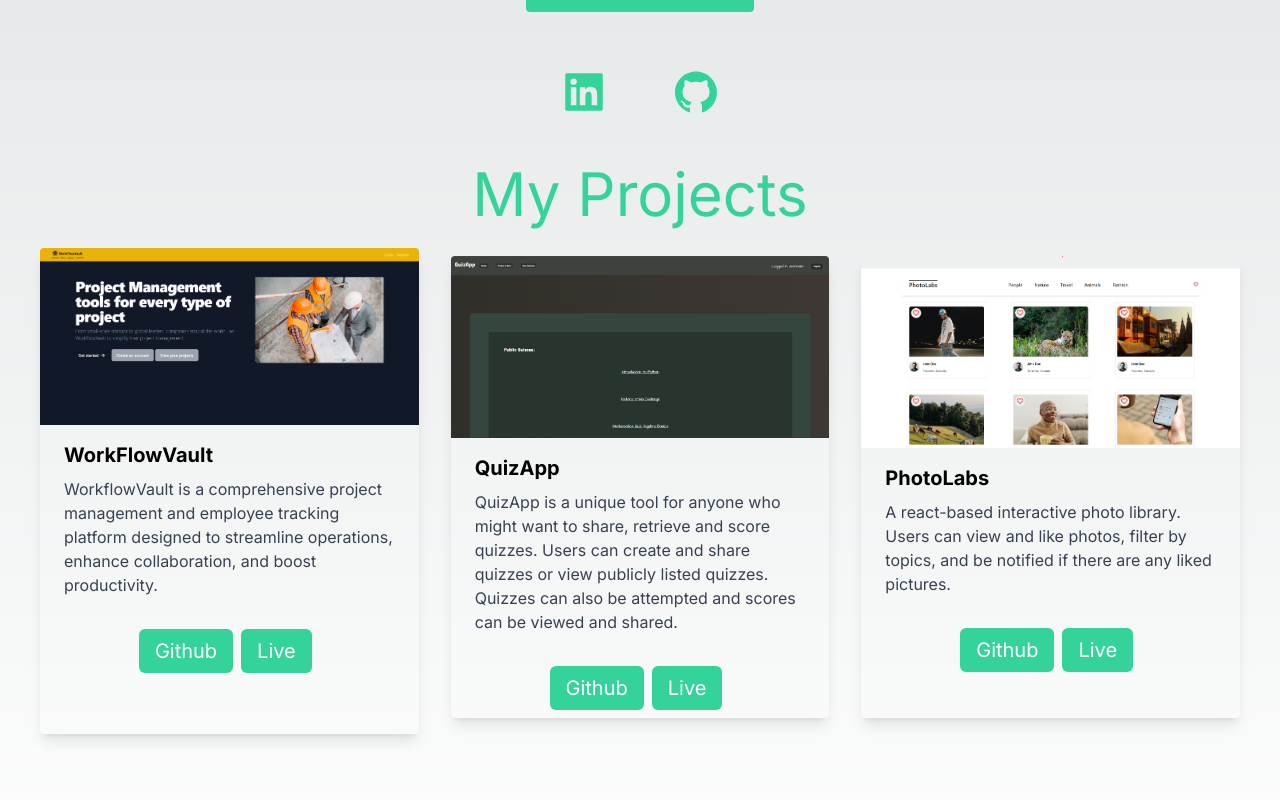
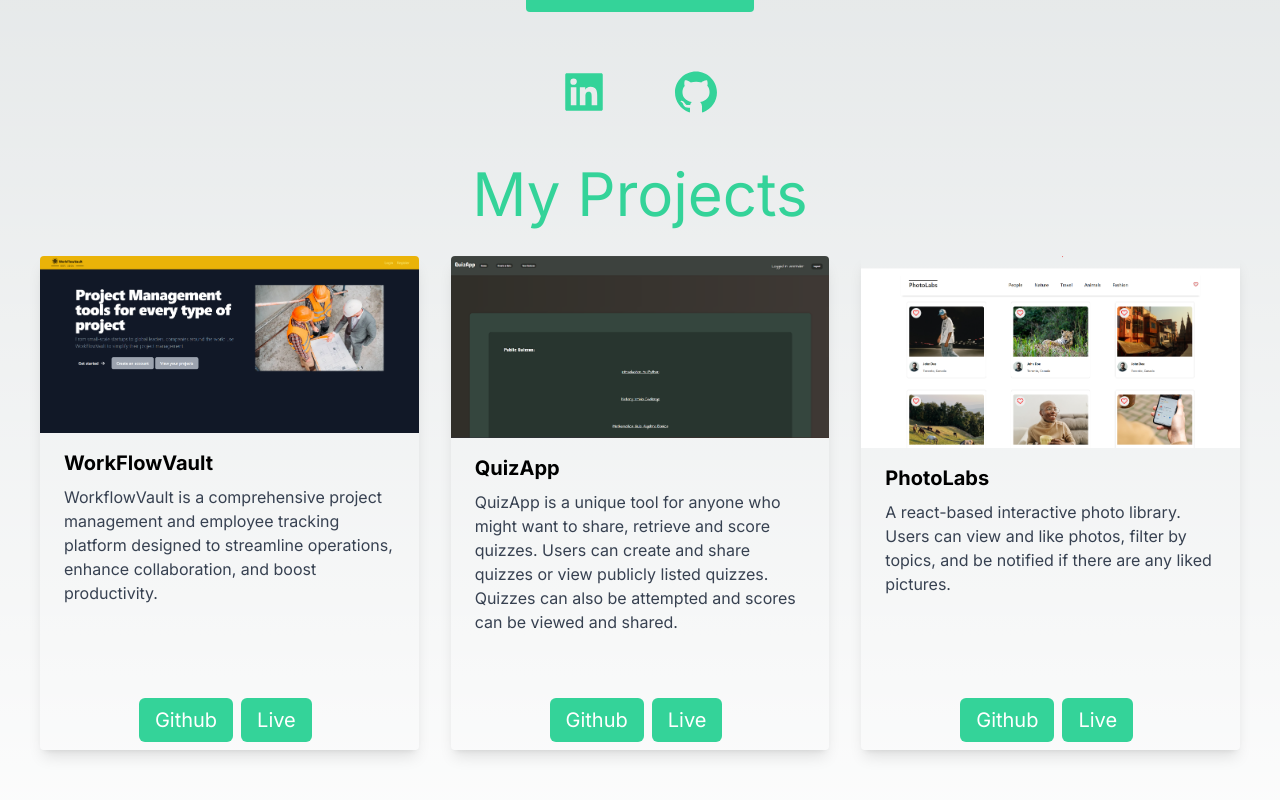
Before and after one commit to amrinder95/amrinder95.github.io, a Next.js app: page / in a window 1280 px wide. Shown: the part 652-1452 px from the top of the page. Built offline with nearby package versions, Linux system fonts and the light colour scheme.

Commit message:
fix card sizing

```diff
--- a/src/app/page.tsx
+++ b/src/app/page.tsx
@@ -38,7 +38,7 @@ export default function Home() {
           <h3 className="text-6xl py-4 text-emerald-400">My Projects</h3>
         </div>
         <div className="grid gap-8 grid-cols-1 md:grid-cols-3 lg:grid-cols-3">
-          <div className="max-w-screen-sm rounded overflow-hidden shadow-lg mt-2">
+          <div className="max-w-screen-sm rounded overflow-hidden shadow-lg my-4 flex flex-col h-full">
             <Image className="w-full" src={project1} alt="workflowvault" unoptimized/>
             <div className="px-6 py-4">
               <div className="font-bold text-xl mb-2">
@@ -48,12 +48,12 @@ export default function Home() {
                 WorkflowVault is a comprehensive project management and employee tracking platform designed to streamline operations, enhance collaboration, and boost productivity.
               </p>
             </div>
-            <div className="px-6 pt-4 pb-2 flex justify-center">
+            <div className="px-6 pt-4 pb-2 flex justify-center mt-auto">
               <a href="https://github.com/amrinder95/workflowvault" className="rounded-md px-4 py-2 text-white bg-emerald-400 text-xl mr-2">Github</a>
               <a href="https://workflowvault.netlify.app" className="rounded-md px-4 py-2 text-white bg-emerald-400 text-xl mr-2">Live</a>
             </div>
           </div>
-          <div className="max-w-screen-sm rounded overflow-hidden shadow-lg my-4">
+          <div className="max-w-screen-sm rounded overflow-hidden shadow-lg my-4 flex flex-col h-full">
             <Image className="w-full" src={project2} alt="quizapp" unoptimized/>
             <div className="px-6 py-4">
               <div className="font-bold text-xl mb-2">
@@ -63,12 +63,12 @@ export default function Home() {
                 QuizApp is a unique tool for anyone who might want to share, retrieve and score quizzes. Users can create and share quizzes or view publicly listed quizzes. Quizzes can also be attempted and scores can be viewed and shared.
               </p>
             </div>
-            <div className="px-6 pt-4 pb-2 flex justify-center">
+            <div className="px-6 pt-4 pb-2 flex justify-center mt-auto">
               <a href="https://github.com/amrinder95/workflowvault" className="rounded-md px-4 py-2 text-white bg-emerald-400 text-xl mr-2">Github</a>
               <a href="#" className="rounded-md px-4 py-2 text-white bg-emerald-400 text-xl mr-2">Live</a>
             </div>
           </div>
-          <div className="max-w-screen-sm rounded overflow-hidden shadow-lg my-4">
+          <div className="max-w-screen-sm rounded overflow-hidden shadow-lg my-4 flex flex-col h-full">
             <Image className="w-full" src={project3} alt="photolabs" unoptimized/>
             <div className="px-6 py-4">
               <div className="font-bold text-xl mb-2">
@@ -78,7 +78,7 @@ export default function Home() {
               A react-based interactive photo library. Users can view and like photos, filter by topics, and be notified if there are any liked pictures.
               </p>
             </div>
-            <div className="px-6 pt-4 pb-2 flex justify-center">
+            <div className="px-6 pt-4 pb-2 flex justify-center mt-auto">
               <a href="https://github.com/amrinder95/PhotoLabs" className="rounded-md px-4 py-2 text-white bg-emerald-400 text-xl mr-2">Github</a>
               <a href="#" className="rounded-md px-4 py-2 text-white bg-emerald-400 text-xl mr-2">Live</a>
             </div>
```
